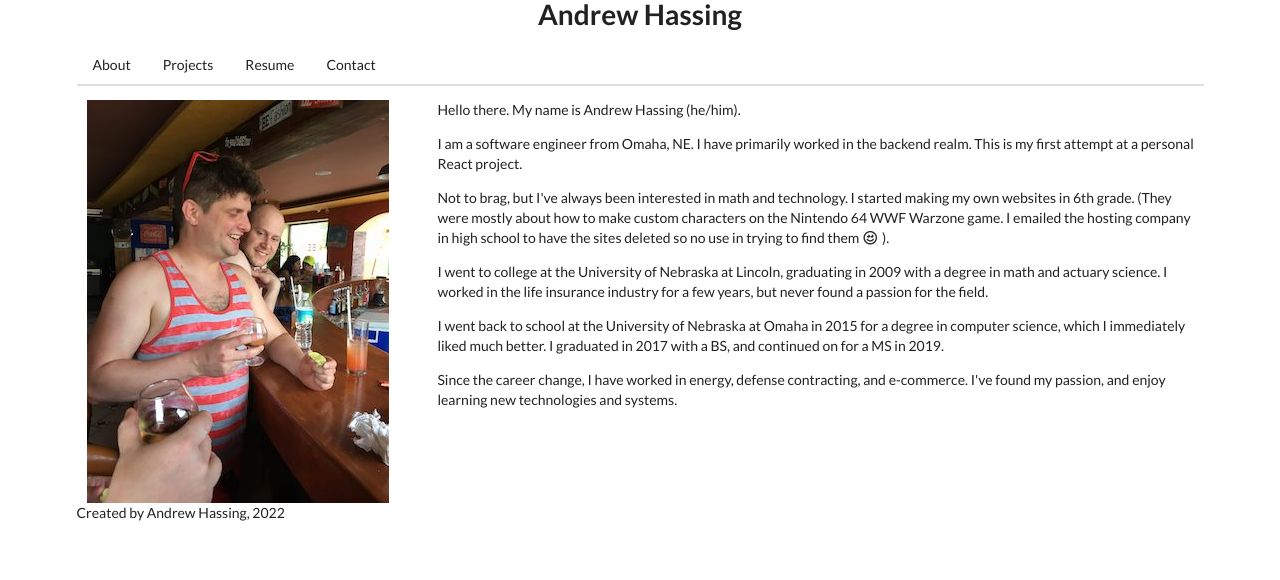
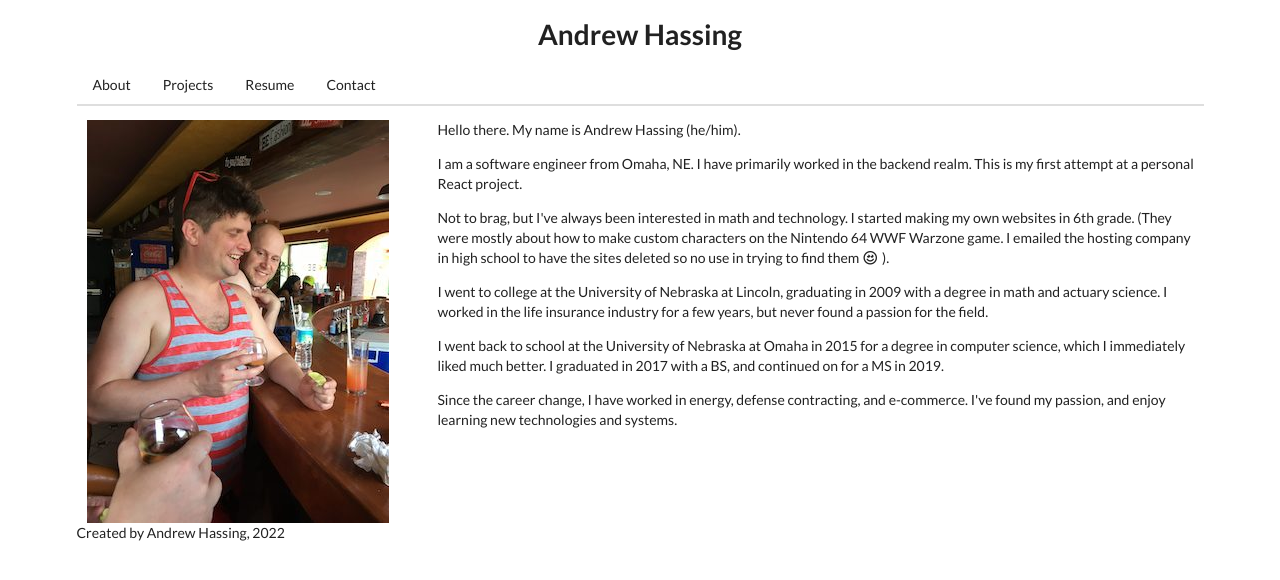
Before and after one commit to ahassing/website, a React (Create React App) app: page / in a window 1280 px wide. Shown: the top 580 px of the page. Built offline with nearby package versions, Linux system fonts and the light colour scheme.

Commit message:
small stying

```diff
--- a/src/components/App.js
+++ b/src/components/App.js
@@ -9,7 +9,7 @@ import { BrowserRouter, Route, Routes } from 'react-router-dom';
 
 const App = () => {
   return (
-    <div className="ui container">
+    <div className="ui container" style={{paddingTop: '20px'}}>
       <h1 className="ui center aligned header">Andrew Hassing</h1>
       <BrowserRouter>
         <NavigationBar />
```
